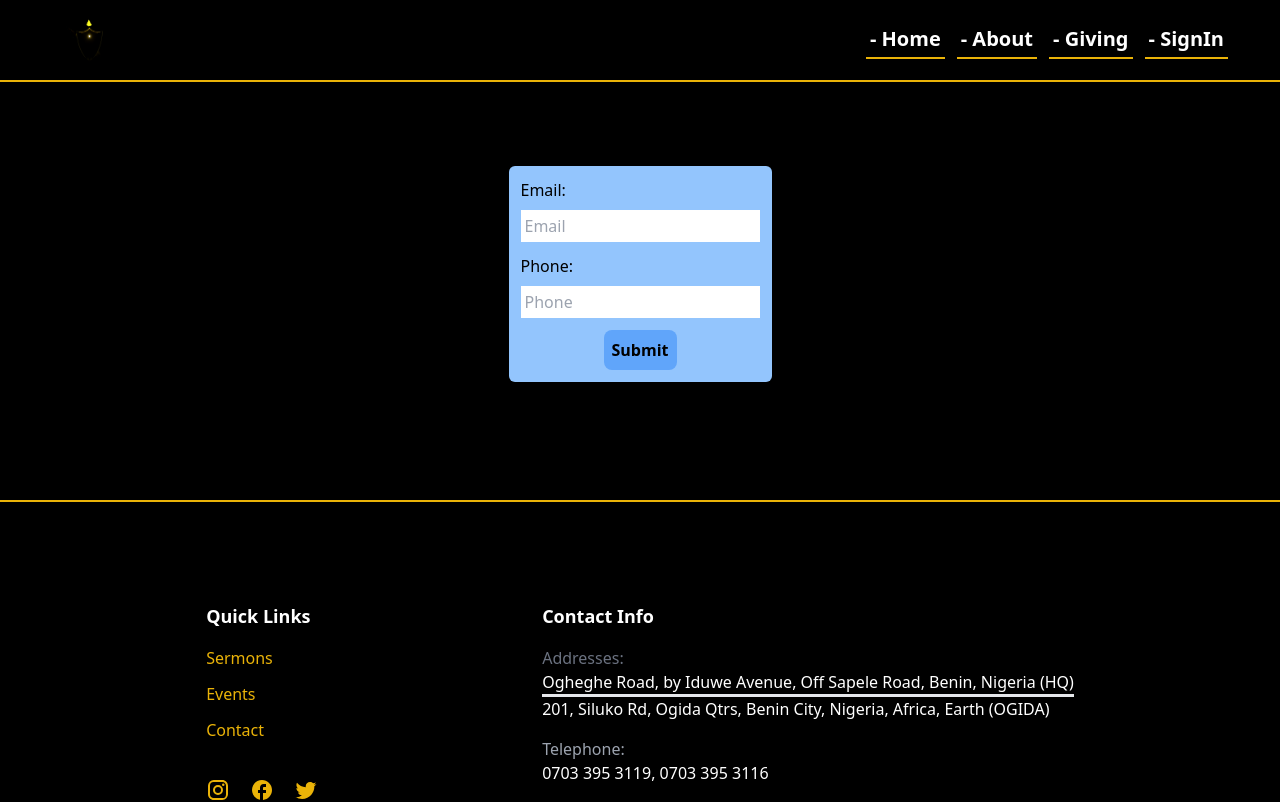
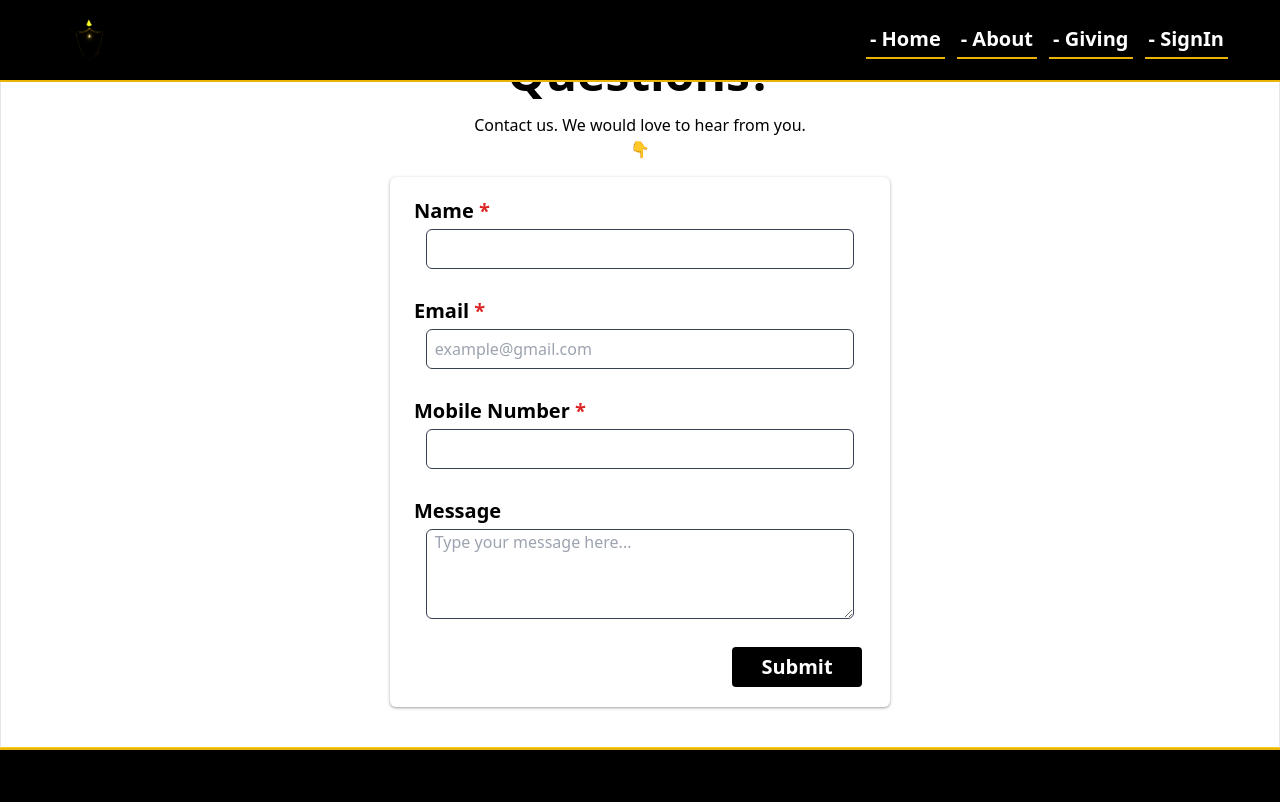
Before and after one commit to Shekinah007/ffcm-front, a React (Vite) app in the folder frontend/: page /contact in a window 1280 px wide. Shown: the top 802 px of the page. Built offline with nearby package versions, Linux system fonts and the light colour scheme.

Commit message:
Redo contact component

```diff
--- a/frontend/src/App.css
+++ b/frontend/src/App.css
@@ -6,6 +6,13 @@
 
 .custom-rotate {
     animation: rotation 10s infinite linear;
+}
+
+.card {
+    box-shadow: rgba(50, 50, 93, 0.25) 0px 2px 5px -1px, rgba(0, 0, 0, 0.3) 0px 1px 3px -1px;
+    box-shadow: rgba(0, 0, 0, 0.16) 0px 3px 6px, rgba(0, 0, 0, 0.23) 0px 3px 6px;
+    box-shadow: rgba(60, 64, 67, 0.3) 0px 1px 2px 0px, rgba(60, 64, 67, 0.15) 0px 1px 3px 1px;
+    /* box-shadow: rgba(60, 64, 67, 0.3) 0px 1px 2px 0px, rgba(60, 64, 67, 0.15) 0px 2px 6px 2px; */
 }
 
 @keyframes rotation {
--- a/frontend/src/pages/Contact.tsx
+++ b/frontend/src/pages/Contact.tsx
@@ -1,17 +1,61 @@
+import { useState } from "react"
 
 const Contact = () => {
+
+    const [name, setName] = useState<string>("")
+    const [email, setEmail] = useState<string>("")
+    const [phone, setPhone] = useState<string>("")
+    const [message, setMessage] = useState<string>("")
+
     return (
-        <div className="contact-page pt-12 min-h-[500px] flex justify-center items-center">
-            <form className="bg-blue-300 min-h-[200px] flex flex-col gap-3 justify-center items-center p-3 rounded-md">
-                <div className="flex flex-col gap-2">
-                    <label htmlFor="email">Email:</label>
-                    <input id="email" type="email" required placeholder="Email" className="p-1" />
+        <div className="contact-page pt-12 min-h-[500px] flex flex-col  gap-4 justify-center items-center border border-y-yellow-400 w-full bg-white py-10">
+            <h2 className="text-5xl font-bold">Questions?</h2>
+            <p className="text-center">Contact us. We would love to hear from you. <br />👇</p>
+            <form className="bg-white min-h-[200px] w flex flex-col gap-7 justify-center p-3 rounded-md w-[90%] md:w-[500px] py-5 card">
+
+                <div className="flex flex-col gap-1">
+                    <label htmlFor="name" className="pl-3 font-semibold text-xl">Name <span className="text-red-600 font-bold">*</span></label>
+                    <input
+                        id="name"
+                        onChange={(e) => setName(e.target.value)}
+                        value={name}
+                        className="w-[90%] px-2 self-center rounded-md h-[40px] border-[1px] border-gray-700"
+                    />
                 </div>
-                <div className="flex flex-col gap-2">
-                    <label htmlFor="phone">Phone:</label>
-                    <input id="phone" type="tel" required placeholder="Phone" className="p-1" />
+                <div className="flex flex-col gap-1">
+                    <label htmlFor="email" className="pl-3 font-semibold text-xl">Email <span className="text-red-600 font-bold">*</span></label>
+                    <input
+                        id="email"
+                        onChange={(e) => setEmail(e.target.value)}
+                        value={email}
+                        className="w-[90%] px-2 self-center rounded-md h-[40px] border-[1px] border-gray-700"
+                        placeholder="example@gmail.com"
+                    />
                 </div>
-                <button className="bg-blue-400 text-black font-semibold p-2 rounded-lg">Submit</button>
+                <div className="flex flex-col gap-1">
+                    <label htmlFor="phone" className="pl-3 font-semibold text-xl">Mobile Number <span className="text-red-600 font-bold">*</span></label>
+                    <input
+                        id="phone"
+                        onChange={(e) => setPhone(e.target.value)}
+                        value={phone}
+                        className="w-[90%] px-2 self-center rounded-md h-[40px] border-[1px] border-gray-700"
+                    />
+                </div>
+                <div className="flex flex-col gap-1">
+                    <label htmlFor="message" className="pl-3 font-semibold text-xl">Message </label>
+                    <textarea
+                        id="message"
+                        onChange={(e) => setMessage(e.target.value)}
+                        value={message}
+                        className="w-[90%] px-2 self-center rounded-md h-[90px] border-[1px] border-gray-700"
+                        placeholder="Type your message here..."
+                    />
+                </div>
+
+                {/* <button className="bg-blue-400 text-black font-semibold p-2 rounded-lg">Submit</button> */}
+                <button className="bg-black text-white font-semibold text-xl rounded w-[130px] h-[40px] self-end mr-4 ">
+                    Submit
+                </button>
             </form>
         </div>
     )
--- a/frontend/src/pages/Home.tsx
+++ b/frontend/src/pages/Home.tsx
@@ -3,6 +3,7 @@ import { TypeAnimation } from 'react-type-animation';
 import worshipImg from "../assets/images/pexels-luis-quintero-2014775.jpg"
 import About from "./About"
 import { useEffect, useState } from "react";
+import Contact from "./Contact";
 
 const Home = () => {
 
@@ -116,6 +117,8 @@ const Home = () => {
                     <img src={worshipImg} alt="" className="w-screen md:w-1/2 md:block" />
 
                 </div>
+                <Contact />
+
             </div>
         </div>
     )
```
